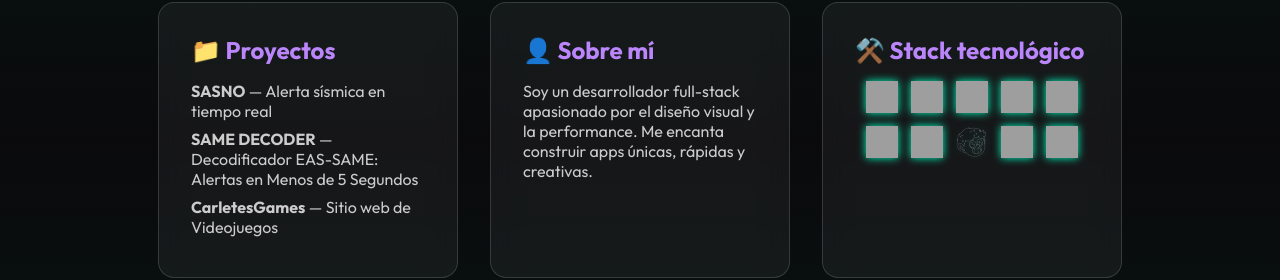
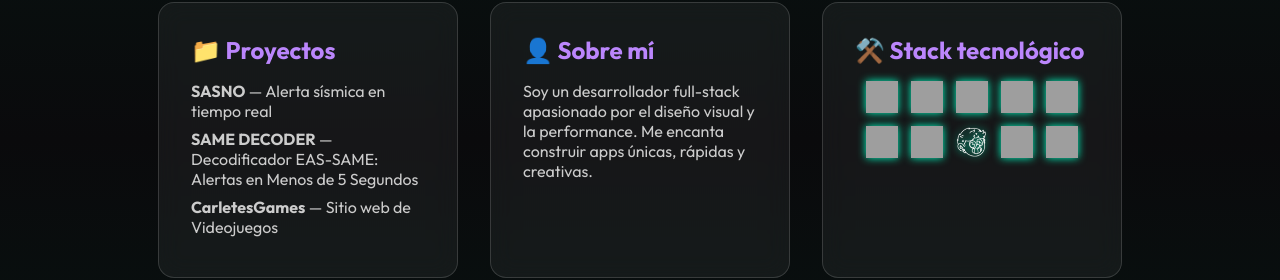
Before and after one commit to carletes2010/portfolio, a plain HTML site: page index.html in a window 1280 px wide. Shown: the part 1060-1340 px from the top of the page. Drawn offline with Linux system fonts and the light colour scheme; grey boxes are pictures that could not be loaded.

Commit message:
Update index.html

```diff
--- a/index.html
+++ b/index.html
@@ -133,7 +133,7 @@
           <img src="https://cdn.jsdelivr.net/gh/devicons/devicon/icons/nextjs/nextjs-original.svg" alt="Next.js">
           <img src="https://cdn.iconscout.com/icon/free/png-512/free-swift-3629098-3030370.png?f=webp&w=256" alt="Swift">
           <img src="https://cdn.jsdelivr.net/gh/devicons/devicon/icons/nodejs/nodejs-original.svg" alt="Node.js">
-          <img src="/logocarletes2.png" alt="Carletes">
+          <img src="/letes.png" alt="Carletes">
           <img src="https://cdn.jsdelivr.net/gh/devicons/devicon/icons/github/github-original.svg" alt="GitHub">
           <img src="https://cdn.jsdelivr.net/gh/devicons/devicon/icons/figma/figma-original.svg" alt="Figma">
         </div>
```
